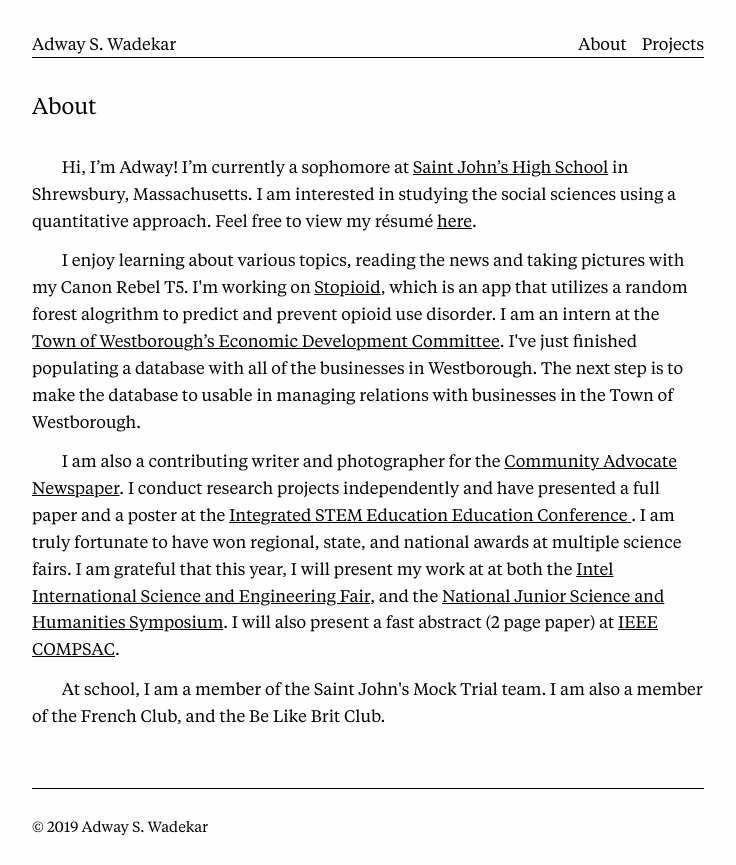
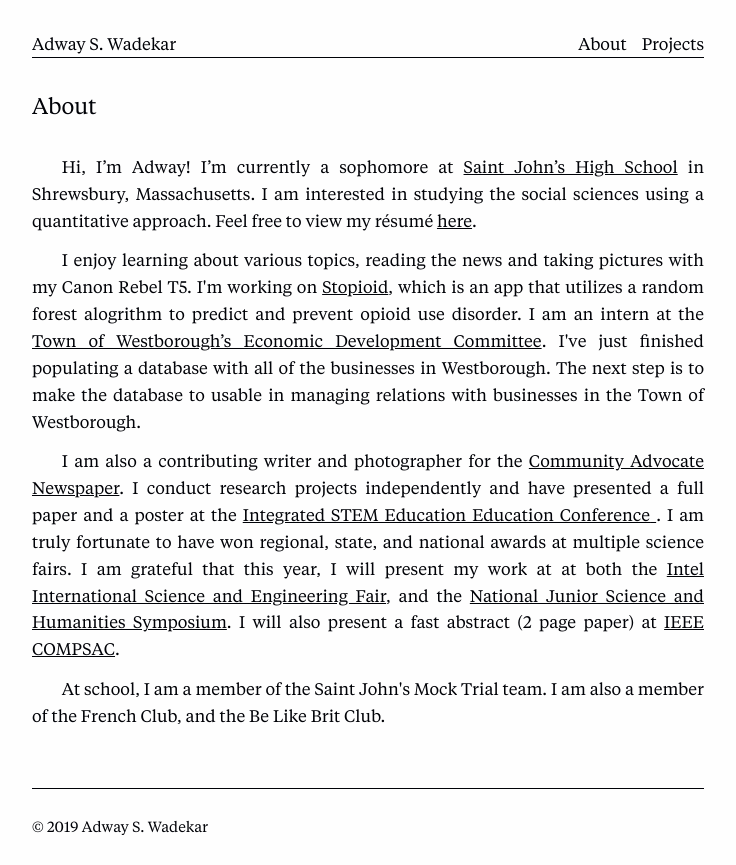
Before and after one commit to adway/2019-site, a Gatsby site: page / in a window 1280 px wide. Shown: the whole page, without its empty margins (272-1008 px from the left). Built offline with nearby package versions, Linux system fonts and the light colour scheme; Gatsby itself is replaced by a stand-in of ours.

Commit message:
hyphens : none

```diff
--- a/src/components/designSystem/P.js
+++ b/src/components/designSystem/P.js
@@ -4,6 +4,6 @@ import { Atoms } from './designSystem';
 
 export default styled('p')`
   text-indent: ${Atoms.spacing.medium};
-  hyphens: auto;
-  // text-align: justify;
+  hyphens: none;
+  text-align: justify;
 `;
```
